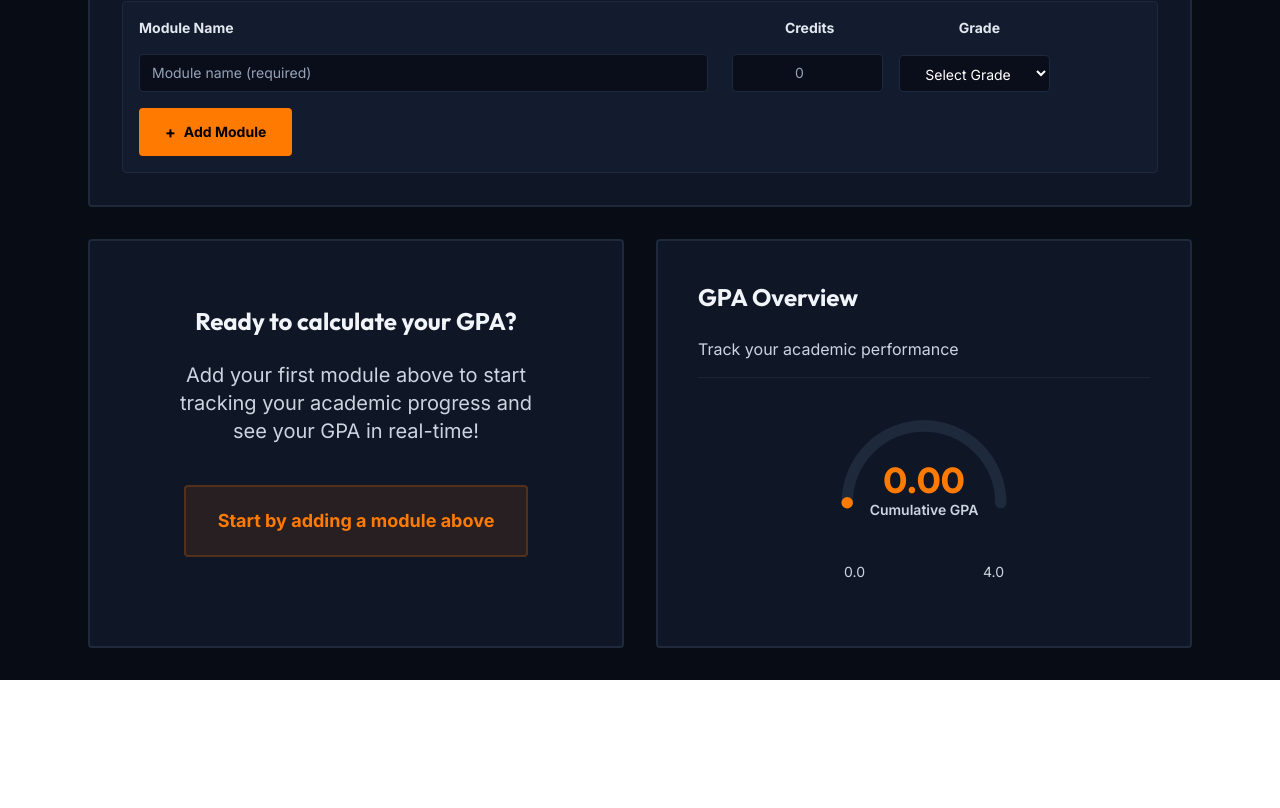
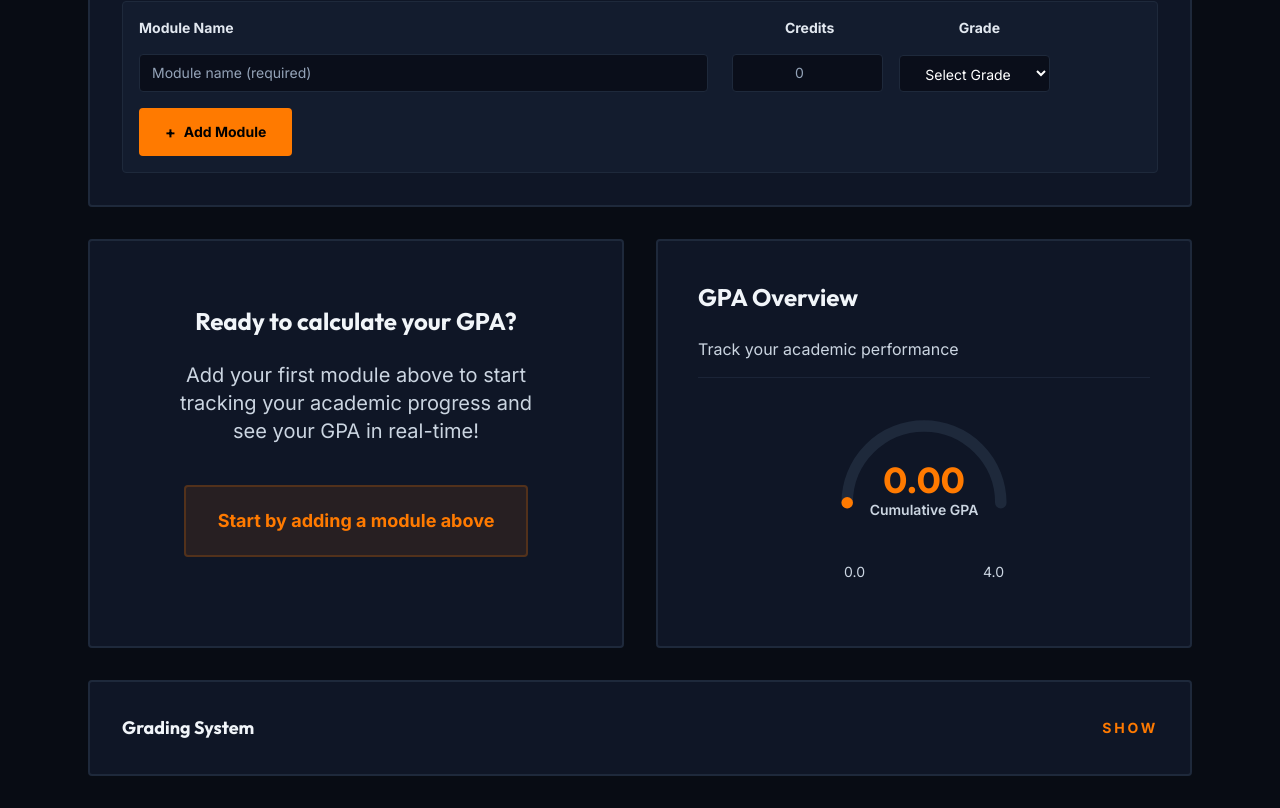
Before and after one commit to Danidu-Muhandiram/GPA-Calculator, a React (Create React App) app: page / in a window 1280 px wide. Shown: the part 346-1154 px from the top of the page. Before the commit the page ends 1026 px from the top, so only its background shows below. Built offline with nearby package versions, Linux system fonts and the light colour scheme.

Commit message:
Add grading system reference used for calculation logic

```diff
--- a/src/components/GpaCalculator.tsx
+++ b/src/components/GpaCalculator.tsx
@@ -33,6 +33,7 @@ const GpaCalculator: React.FC<GpaCalculatorProps> = ({ activeView }) => {
   const [cumulativeGradePoints, setCumulativeGradePoints] = useState('');
   const [showTheoryFaq, setShowTheoryFaq] = useState(false);
   const [showExampleFaq, setShowExampleFaq] = useState(false);
+  const [showGradingSystem, setShowGradingSystem] = useState(false);
 
   // Create another module form
   const addNewFormSet = () => {
@@ -158,6 +159,21 @@ const GpaCalculator: React.FC<GpaCalculatorProps> = ({ activeView }) => {
     'Different credits: ((40 × 3.50) + (20 × 3.20)) ÷ 60 = 3.40',
   ];
 
+  const gradingSystemRows = [
+    { grade: 'A+', points: '4.00', range: '90 - 100' },
+    { grade: 'A', points: '4.00', range: '80 - 89' },
+    { grade: 'A-', points: '3.70', range: '75 - 79' },
+    { grade: 'B+', points: '3.30', range: '70 - 74' },
+    { grade: 'B', points: '3.00', range: '65 - 69' },
+    { grade: 'B-', points: '2.70', range: '60 - 64' },
+    { grade: 'C+', points: '2.30', range: '55 - 59' },
+    { grade: 'C', points: '2.00', range: '45 - 54' },
+    { grade: 'C-', points: '1.70', range: '40 - 44' },
+    { grade: 'D+', points: '1.30', range: '35 - 39' },
+    { grade: 'D', points: '1.00', range: '30 - 34' },
+    { grade: 'E', points: '0.00', range: '00 - 29' },
+  ];
+
   // Overall GPA view
   if (activeView === 'overall') {
     return (
@@ -249,6 +265,7 @@ const GpaCalculator: React.FC<GpaCalculatorProps> = ({ activeView }) => {
             </div>
           )}
         </div>
+
       </div>
     );
   }
@@ -330,7 +347,7 @@ const GpaCalculator: React.FC<GpaCalculatorProps> = ({ activeView }) => {
                   <option value="C-" className="bg-[#0A0E1A]">C-</option>
                   <option value="D+" className="bg-[#0A0E1A]">D+</option>
                   <option value="D" className="bg-[#0A0E1A]">D</option>
-                  <option value="F" className="bg-[#0A0E1A]">F</option>
+                  <option value="E" className="bg-[#0A0E1A]">F</option>
                 </select>
               </div>
 
@@ -486,6 +503,41 @@ const GpaCalculator: React.FC<GpaCalculatorProps> = ({ activeView }) => {
             )}
           </div>
         </div>
+
+        {/* Grading system reference */}
+        <div className="bg-[#0F1626] rounded border-2 border-slate-800 p-6 sm:p-8 lg:col-span-2">
+          <button
+            type="button"
+            onClick={() => setShowGradingSystem((prev) => !prev)}
+            className="w-full flex items-center justify-between gap-4 text-left"
+            aria-expanded={showGradingSystem}
+          >
+            <h3 className="text-lg sm:text-lg font-bold text-slate-100 font-display">Grading System</h3>
+            <span className="text-primary text-sm font-bold uppercase tracking-[0.2em]">
+              {showGradingSystem ? 'Hide' : 'Show'}
+            </span>
+          </button>
+
+          {showGradingSystem && (
+            <div className="mt-4 overflow-hidden rounded border border-slate-800 bg-[#131C2E]">
+              <div className="grid grid-cols-3 gap-0 bg-[#0A0E1A] text-slate-100 text-xs sm:text-sm font-bold uppercase tracking-[0.15em]">
+                <div className="px-4 py-3 border-r border-slate-800">Grade</div>
+                <div className="px-4 py-3 border-r border-slate-800 text-center">Grade Pts.</div>
+                <div className="px-4 py-3 text-center">Marks Range</div>
+              </div>
+
+              <div className="divide-y divide-slate-800">
+                {gradingSystemRows.map((row) => (
+                  <div key={row.grade} className="grid grid-cols-3 text-sm sm:text-base text-slate-200">
+                    <div className="px-4 py-3 border-r border-slate-800 font-semibold">{row.grade}</div>
+                    <div className="px-4 py-3 border-r border-slate-800 text-center">{row.points}</div>
+                    <div className="px-4 py-3 text-center">{row.range}</div>
+                  </div>
+                ))}
+              </div>
+            </div>
+          )}
+        </div>
       </div>
     </div>
   );
```
